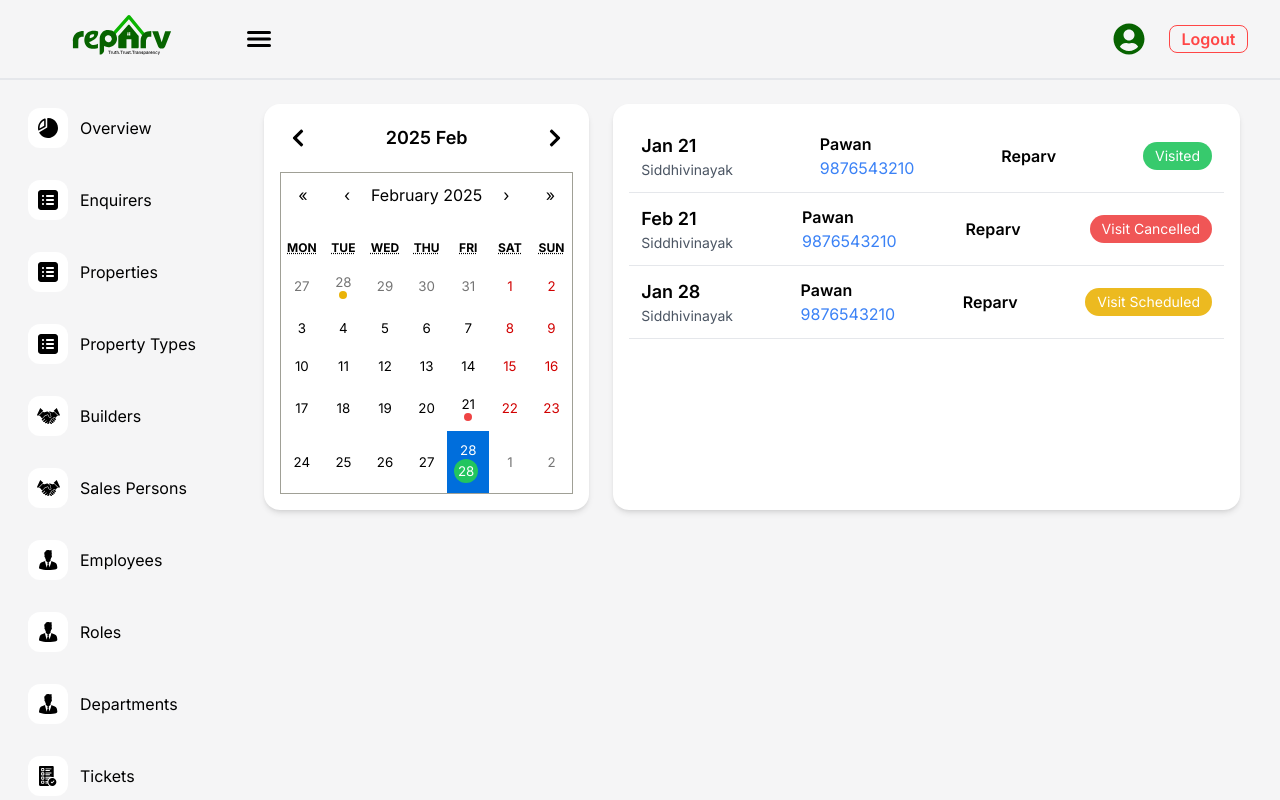
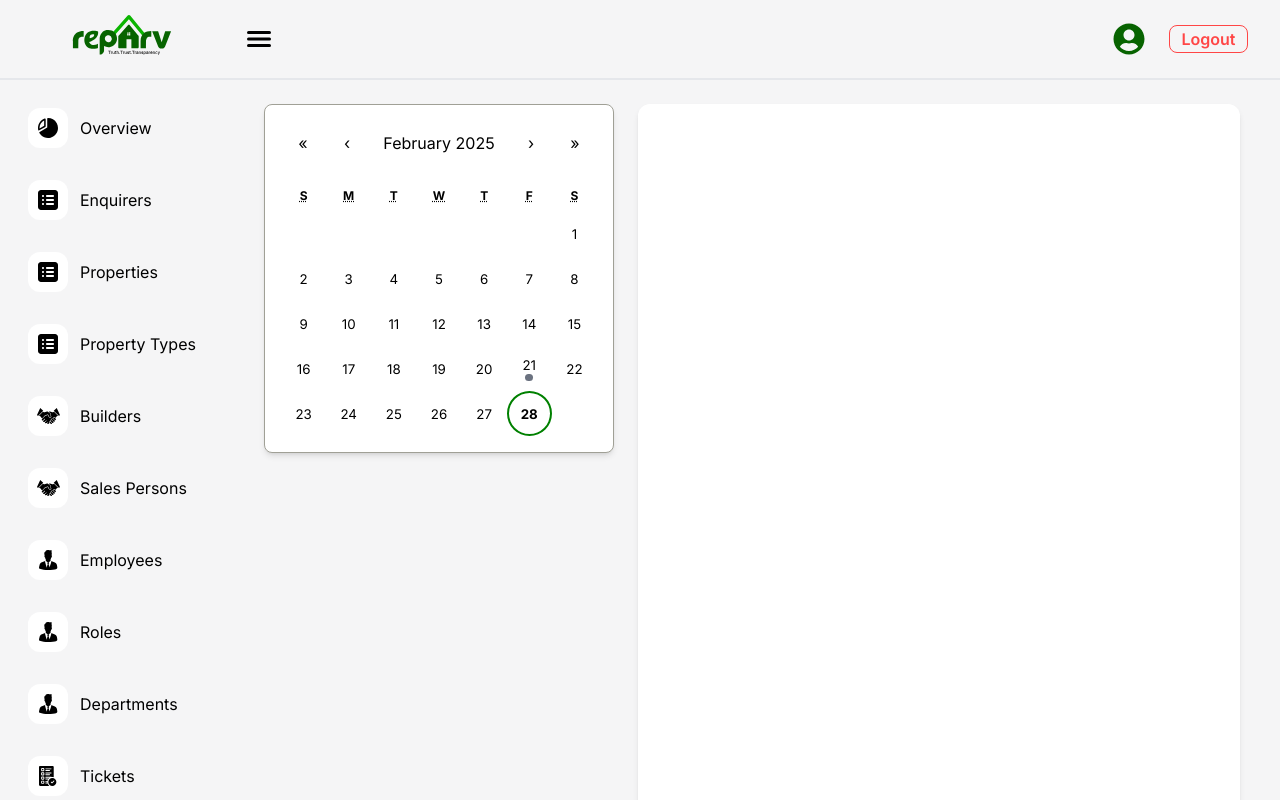
Before and after one commit to kandalkarrohan2020/Reparv_Tech, a React (Vite) app in the folder admin/: page /calender in a window 1280 px wide. Built offline with nearby package versions, Linux system fonts and the light colour scheme.

Commit message:
Update Calender

```diff
--- a/admin/src/index.css
+++ b/admin/src/index.css
@@ -8,3 +8,21 @@
   box-sizing: border-box;
   font-family:'Inter', sans-serif;
 }
+
+.react-calendar__tile--now {
+  border: 2px solid green !important;
+  border-radius: 100%;
+  background: transparent !important;
+  font-weight: bold !important;
+}
+
+.react-calendar__tile {
+  width: 45px !important;
+  height: 45px !important;
+  border-radius: 50%;
+  color: black !important;
+  display: flex;
+  flex-direction: column;
+  align-items: center;
+  justify-content: center;
+}
--- a/admin/src/pages/Calender.jsx
+++ b/admin/src/pages/Calender.jsx
@@ -2,83 +2,153 @@ import React, { useState } from "react";
 import Calendar from "react-calendar";
 import "react-calendar/dist/Calendar.css";
 import { format } from "date-fns";
-import { FaChevronLeft, FaChevronRight } from "react-icons/fa";
 
-const visitData = [
-  { date: "2025-01-21", project: "Siddhivinayak", client: "Pawan", phone: "9876543210", salesPerson: "Reparv", status: "visited" },
-  { date: "2025-02-21", project: "Siddhivinayak", client: "Pawan", phone: "9876543210", salesPerson: "Reparv", status: "cancelled" },
-  { date: "2025-01-28", project: "Siddhivinayak", client: "Pawan", phone: "9876543210", salesPerson: "Reparv", status: "scheduled" },
-];
-
-const statusColors = {
-  visited: "bg-green-500 text-white",
-  cancelled: "bg-red-500 text-white",
-  scheduled: "bg-yellow-500 text-white",
+const statusClasses = {
+  scheduled: "bg-blue-100 text-blue-600",
+  canceled: "bg-red-100 text-red-600",
+  completed: "bg-green-100 text-green-600",
+  reschedule: "bg-gray-200 text-gray-500",
 };
 
 const CalendarScheduler = () => {
   const [selectedDate, setSelectedDate] = useState(new Date());
-  const today = format(new Date(), "yyyy-MM-dd");
+  const [meetings, setMeetings] = useState([
+    {
+      date: "2025-03-06",
+      project: "Siddhivinayak",
+      client: "Pawan",
+      phone: "9876543210",
+      salesPerson: "Reparv",
+      status: "scheduled",
+    },
+    {
+      date: "2025-03-23",
+      project: "Siddhivinayak",
+      client: "Pawan",
+      phone: "9876543210",
+      salesPerson: "Reparv",
+      status: "canceled",
+    },
+    {
+      date: "2025-03-21",
+      project: "Siddhivinayak",
+      client: "Pawan",
+      phone: "9876543210",
+      salesPerson: "Reparv",
+      status: "completed",
+    },
+    {
+      date: "2025-02-21",
+      project: "Siddhivinayak",
+      client: "Pawan",
+      phone: "9876543210",
+      salesPerson: "Reparv",
+      status: "reschedule",
+    },
+  ]);
 
+  // Add meeting status dots
   const tileContent = ({ date, view }) => {
     if (view === "month") {
       const dateString = format(date, "yyyy-MM-dd");
-      const visit = visitData.find((v) => v.date === dateString);
-      if (dateString === today) {
-        return <div className="w-6 h-6 flex items-center justify-center rounded-full bg-green-500 text-white">{date.getDate()}</div>;
-      }
-      if (visit) {
-        return <div className={`w-2 h-2 rounded-full mx-auto ${statusColors[visit.status]}`}></div>;
+      const meeting = meetings.find((meeting) => meeting.date === dateString);
+
+      if (meeting) {
+        return (
+          <div
+            className={`w-2 h-2 rounded-full mx-auto ${
+              meeting.status === "scheduled"
+                ? "bg-blue-500"
+                : meeting.status === "canceled"
+                ? "bg-red-500"
+                : meeting.status === "reschedule"
+                ? "bg-gray-500"
+                : meeting.status === "completed"
+                ? "bg-green-500"
+                : ""
+            }`}
+          ></div>
+        );
       }
     }
     return null;
   };
 
   return (
-    <div className="flex gap-6 p-6">
+    <div className="flex gap-6 p-6 h-screen">
       {/* Calendar Section */}
-      <div className="w-1/3 p-4 bg-white rounded-2xl shadow-md">
-        <div className="flex justify-between items-center mb-4">
-          <button
-            onClick={() => setSelectedDate(new Date(selectedDate.setMonth(selectedDate.getMonth() - 1)))}
-            className="p-2 rounded-full hover:bg-gray-200"
-          >
-            <FaChevronLeft size={20} />
-          </button>
-          <h2 className="text-lg font-semibold">{format(selectedDate, "yyyy MMM")}</h2>
-          <button
-            onClick={() => setSelectedDate(new Date(selectedDate.setMonth(selectedDate.getMonth() + 1)))}
-            className="p-2 rounded-full hover:bg-gray-200"
-          >
-            <FaChevronRight size={20} />
-          </button>
-        </div>
+      <div>
         <Calendar
           onChange={setSelectedDate}
           value={selectedDate}
+          locale="en-US"
           tileContent={tileContent}
-          className="border-none w-full"
+          showNeighboringMonth={false} // 🔥 Hides previous & next month dates
+          formatShortWeekday={(locale, date) => format(date, "E").charAt(0)}
+          className="min-w-[300px] rounded-lg border border-gray-300 p-4 w-full shadow-md"
+          tileClassName={({ date, view }) => {
+            if (view === "month") {
+              const today = new Date();
+              const isToday =
+                format(date, "yyyy-MM-dd") === format(today, "yyyy-MM-dd");
+
+              if (isToday) {
+                return "border-2 border-green-500 bg-transparent font-bold text-black";
+              }
+            }
+            return "";
+          }}
         />
       </div>
 
-      {/* Visit Schedule Section */}
-      <div className="w-2/3 bg-white p-4 rounded-2xl shadow-md overflow-y-auto">
-        {visitData.map((visit, index) => (
-          <div key={index} className="flex justify-between items-center p-3 border-b">
-            <div>
-              <p className="text-lg font-semibold">{format(new Date(visit.date), "MMM dd")}</p>
-              <p className="text-sm text-gray-600">{visit.project}</p>
+      {/* Meetings List Section */}
+      <div className="w-3/4 bg-white p-4 rounded-xl shadow-md overflow-y-auto">
+        {meetings
+          .filter(
+            (meeting) => meeting.date === format(selectedDate, "yyyy-MM-dd")
+          )
+          .map((meeting, index) => (
+            <div
+              key={index}
+              className="flex justify-between items-start p-4 border-b"
+            >
+              <div className="flex flex-col items-center justify-center gap-2">
+                <span className="text-xs text-gray-500">Project Visit</span>
+                <p className="text-xl font-semibold">
+                  {format(new Date(meeting.date), "MMM dd")}
+                </p>
               </div>
-            <div>
-              <p className="font-semibold">{visit.client}</p>
-              <p className="text-blue-500 cursor-pointer">{visit.phone}</p>
+              <div className="flex flex-col items-center justify-center gap-2">
+                <span className="text-xs text-gray-500">Project Name</span>
+                <p className="font-semibold">{meeting.project}</p>
               </div>
-            <p className="font-semibold">{visit.salesPerson}</p>
+              <div className="flex flex-col items-center justify-center">
+                <span className="text-xs text-gray-500 mb-2">Client Name</span>
+                <p className="font-semibold">{meeting.client}</p>
+                <p className="text-blue-500 cursor-pointer">{meeting.phone}</p>
+              </div>
+              <div className="flex flex-col items-center justify-center gap-2">
+                <span className="text-xs text-gray-500">Sales Person Name</span>
+                <p className="font-semibold">{meeting.salesPerson}</p>
+              </div>
+              <div className="flex flex-col items-center justify-center gap-2">
+                <span className="text-xs text-gray-500">Remark</span>
                 <button
-              className={`px-3 py-1 rounded-full text-sm ${statusColors[visit.status]} opacity-90`}
+                  className={`px-3 py-1 rounded-full text-sm ${
+                    statusClasses[meeting.status]
+                  } font-semibold`}
                 >
-              {visit.status === "visited" ? "Visited" : visit.status === "cancelled" ? "Visit Cancelled" : "Visit Scheduled"}
+                  {meeting.status === "scheduled"
+                    ? "Visit Schedule"
+                    : meeting.status === "canceled"
+                    ? "Visit Cancelled"
+                    : meeting.status === "reschedule"
+                    ? "Visit Reschedule"
+                    : meeting.status === "completed"
+                    ? "Visited"
+                    : ""}
                 </button>
+              </div>
             </div>
           ))}
       </div>
```
Also changed, not shown: 1 other file (tests, documents, lock files or other folders). Lines whose indentation alone changed are shown as unchanged.
